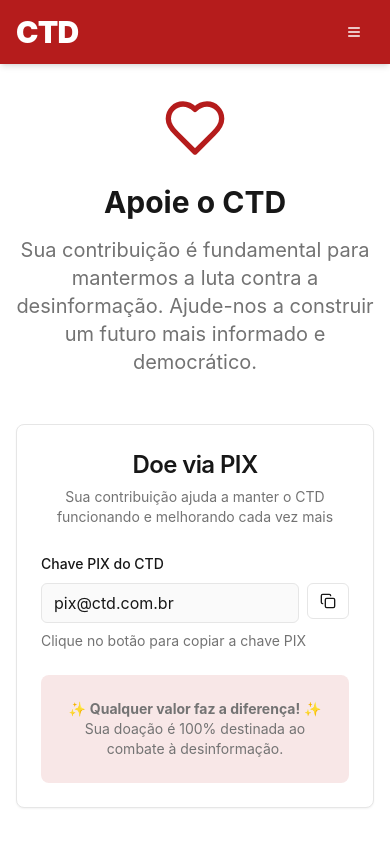
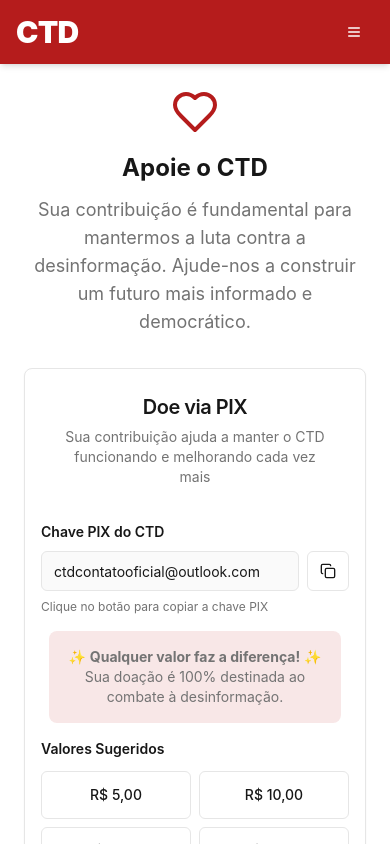
Before and after one commit to josecarlosqueirozdesena999599-oss/factfinder-ai-92, a React (Vite) app: page /doacoes in a window 390 px wide. Shown: the top 844 px of the page. Built offline with nearby package versions, Linux system fonts and the light colour scheme.

Commit message:
Fix Pix key and mobile visibility
Update Pix key to the provided email and ensure all elements are visible on mobile devices.

```diff
--- a/package.json
+++ b/package.json
@@ -11,6 +11,10 @@
     "preview": "vite preview"
   },
   "dependencies": {
+    "@capacitor/android": "^7.4.2",
+    "@capacitor/cli": "^7.4.2",
+    "@capacitor/core": "^7.4.2",
+    "@capacitor/ios": "^7.4.2",
     "@hookform/resolvers": "^3.10.0",
     "@radix-ui/react-accordion": "^1.2.11",
     "@radix-ui/react-alert-dialog": "^1.1.14",
--- a/src/pages/Donations.tsx
+++ b/src/pages/Donations.tsx
@@ -7,7 +7,7 @@ import { Heart, Shield, Target, Users, Copy, CheckCircle } from "lucide-react";
 import { useToast } from "@/hooks/use-toast";
 
 const Donations = () => {
-  const [pixKey, setPixKey] = useState("pix@ctd.com.br");
+  const [pixKey, setPixKey] = useState("ctdcontatooficial@outlook.com");
   const [copied, setCopied] = useState(false);
   const { toast } = useToast();
 
@@ -30,43 +30,43 @@ const Donations = () => {
   };
 
   return (
-    <div className="container mx-auto px-4 py-8">
-      <div className="max-w-6xl mx-auto">
+    <div className="container mx-auto px-4 py-6 md:py-8">
+      <div className="max-w-4xl mx-auto">
         {/* Header */}
-        <div className="text-center mb-12">
-          <div className="flex justify-center mb-6">
-            <Heart className="h-16 w-16 text-primary" />
+        <div className="text-center mb-8 md:mb-12">
+          <div className="flex justify-center mb-4 md:mb-6">
+            <Heart className="h-12 w-12 md:h-16 md:w-16 text-primary" />
           </div>
-          <h1 className="text-3xl md:text-4xl font-bold mb-4">Apoie o CTD</h1>
-          <p className="text-xl text-muted-foreground max-w-3xl mx-auto">
+          <h1 className="text-2xl md:text-3xl lg:text-4xl font-bold mb-3 md:mb-4 px-2">Apoie o CTD</h1>
+          <p className="text-lg md:text-xl text-muted-foreground max-w-3xl mx-auto px-2">
             Sua contribuição é fundamental para mantermos a luta contra a desinformação.
             Ajude-nos a construir um futuro mais informado e democrático.
           </p>
         </div>
 
         {/* PIX Donation */}
-        <Card className="mb-12 ctd-card-shadow">
-          <CardHeader>
-            <CardTitle className="text-2xl text-center">Doe via PIX</CardTitle>
-            <CardDescription className="text-center">
+        <Card className="mb-8 md:mb-12 ctd-card-shadow mx-2 md:mx-0">
+          <CardHeader className="pb-4 md:pb-6">
+            <CardTitle className="text-xl md:text-2xl text-center">Doe via PIX</CardTitle>
+            <CardDescription className="text-center text-sm md:text-base px-2">
               Sua contribuição ajuda a manter o CTD funcionando e melhorando cada vez mais
             </CardDescription>
           </CardHeader>
-          <CardContent className="space-y-6">
-            <div className="max-w-md mx-auto">
-              <Label htmlFor="pix-key">Chave PIX do CTD</Label>
+          <CardContent className="space-y-4 md:space-y-6 p-4 md:p-6">
+            <div className="w-full max-w-md mx-auto">
+              <Label htmlFor="pix-key" className="text-sm md:text-base font-semibold">Chave PIX do CTD</Label>
               <div className="flex space-x-2 mt-2">
                 <Input
                   id="pix-key"
                   value={pixKey}
                   readOnly
-                  className="bg-secondary/50"
+                  className="bg-secondary/50 text-sm md:text-base h-10 md:h-11"
                 />
                 <Button
                   onClick={copyPixKey}
                   variant="outline"
                   size="sm"
-                  className="shrink-0"
+                  className="shrink-0 h-10 md:h-11 px-3 md:px-4 touch-manipulation"
                 >
                   {copied ? (
                     <CheckCircle className="h-4 w-4 text-success" />
@@ -75,15 +75,29 @@ const Donations = () => {
                   )}
                 </Button>
               </div>
-              <p className="text-sm text-muted-foreground mt-2">
+              <p className="text-xs md:text-sm text-muted-foreground mt-2">
                 Clique no botão para copiar a chave PIX
               </p>
             </div>
 
-            <div className="text-center p-6 bg-primary/10 rounded-lg">
-              <p className="text-sm text-muted-foreground">
+            <div className="text-center p-4 md:p-6 bg-primary/10 rounded-lg mx-2 md:mx-0">
+              <p className="text-sm md:text-base text-muted-foreground">
                 ✨ <strong>Qualquer valor faz a diferença!</strong> ✨<br/>
                 Sua doação é 100% destinada ao combate à desinformação.
+              </p>
+            </div>
+
+            {/* Valores sugeridos para mobile */}
+            <div className="block md:hidden">
+              <Label className="text-sm font-semibold mb-3 block">Valores Sugeridos</Label>
+              <div className="grid grid-cols-2 gap-2">
+                <Button variant="outline" className="h-12 text-sm touch-manipulation">R$ 5,00</Button>
+                <Button variant="outline" className="h-12 text-sm touch-manipulation">R$ 10,00</Button>
+                <Button variant="outline" className="h-12 text-sm touch-manipulation">R$ 25,00</Button>
+                <Button variant="outline" className="h-12 text-sm touch-manipulation">R$ 50,00</Button>
+              </div>
+              <p className="text-xs text-muted-foreground mt-2 text-center">
+                Use os valores como referência para sua doação via PIX
               </p>
             </div>
           </CardContent>
```
Also changed, not shown: capacitor.config.ts (added, +14 -0 lines), 2 other files (tests, documents, lock files or other folders).
